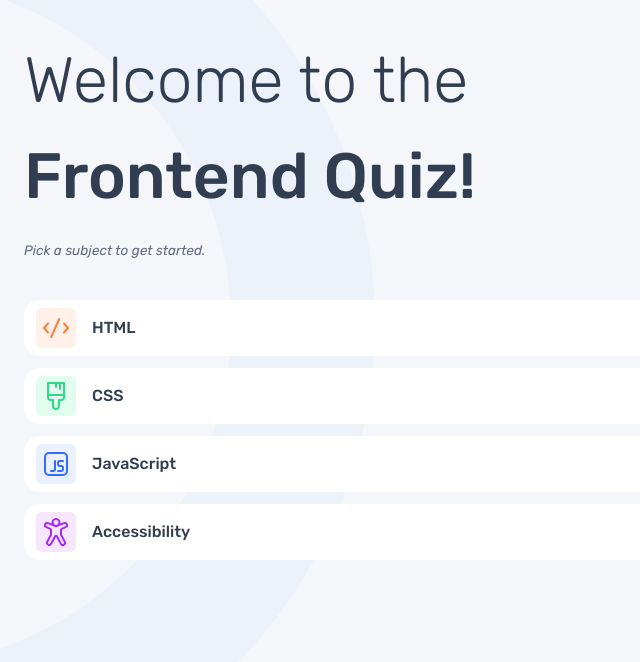
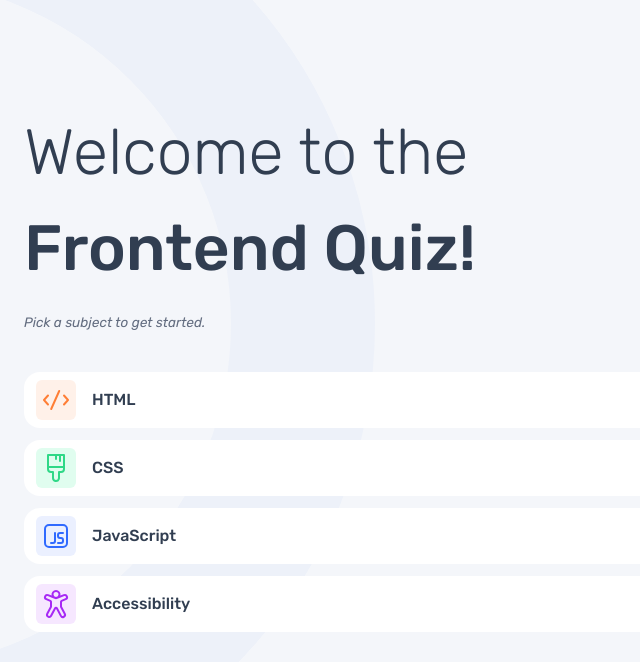
Before and after one commit to rickydodd/frontend-quiz, a Next.js app: page / in a window 1280 px wide. Shown: the top 662 px of the page, without its empty margins (0-640 px from the left). Built offline with nearby package versions, Linux system fonts and the light colour scheme.

Commit message:
refac: min height to header to match design spec

```diff
--- a/src/app/page.tsx
+++ b/src/app/page.tsx
@@ -17,7 +17,7 @@ export default async function Home() {
 
   return (
     <>
-      <header></header>
+      <header className="min-h-[4.5rem]"></header>
       <div
         aria-hidden="true"
         className="z-1 absolute top-0 h-screen w-screen bg-background-pattern bg-no-repeat"
```
